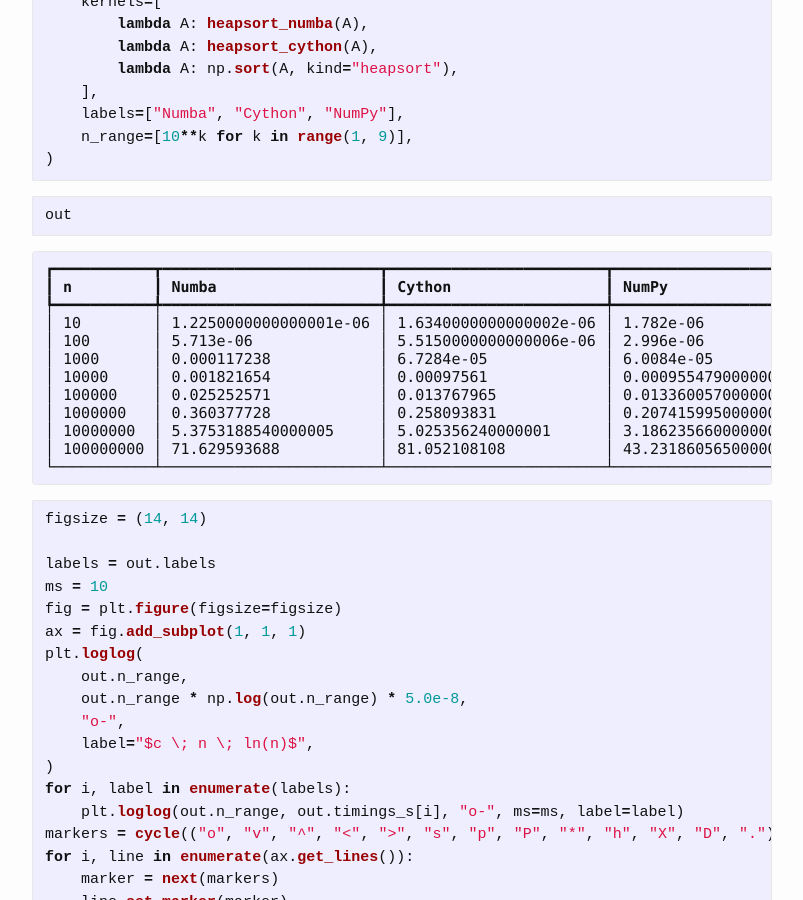
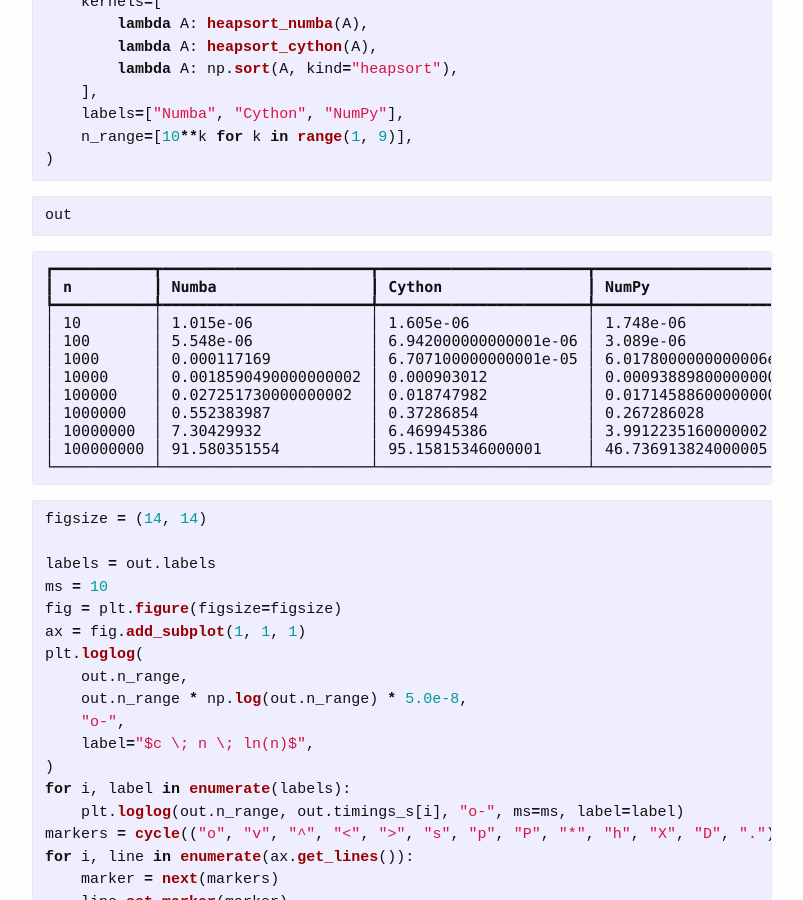
Before and after one commit to aetperf/aetperf.github.io, a Jekyll site: the page built from _posts/2022-04-14-Heapsort-with-Numba-and-Cython.md, in a window 1280 px wide and 900 px high, scrolled down 13209 px. Shown: the whole window, without its empty margins (238-1041 px from the left). Built offline with Jekyll 4.4.1, drawn with Linux system fonts in a browser that asks for light colours; formulas are drawn with MathJax 3; comment, search, counter and statistics services are not loaded.

Commit message:
updated the elapsed time table

````diff
--- a/_posts/2022-04-14-Heapsort-with-Numba-and-Cython.md
+++ b/_posts/2022-04-14-Heapsort-with-Numba-and-Cython.md
@@ -676,18 +676,18 @@
 ```
 
 
-<pre style="white-space:pre;overflow-x:auto;line-height:normal;font-family:Menlo,'DejaVu Sans Mono',consolas,'Courier New',monospace">┏━━━━━━━━━━━┳━━━━━━━━━━━━━━━━━━━━━━━━┳━━━━━━━━━━━━━━━━━━━━━━━━┳━━━━━━━━━━━━━━━━━━━━━━━┓
-┃<span style="font-weight: bold"> n         </span>┃<span style="font-weight: bold"> Numba                  </span>┃<span style="font-weight: bold"> Cython                 </span>┃<span style="font-weight: bold"> NumPy                 </span>┃
-┡━━━━━━━━━━━╇━━━━━━━━━━━━━━━━━━━━━━━━╇━━━━━━━━━━━━━━━━━━━━━━━━╇━━━━━━━━━━━━━━━━━━━━━━━┩
-│ 10        │ 1.2250000000000001e-06 │ 1.6340000000000002e-06 │ 1.782e-06             │
-│ 100       │ 5.713e-06              │ 5.5150000000000006e-06 │ 2.996e-06             │
-│ 1000      │ 0.000117238            │ 6.7284e-05             │ 6.0084e-05            │
-│ 10000     │ 0.001821654            │ 0.00097561             │ 0.0009554790000000001 │
-│ 100000    │ 0.025252571            │ 0.013767965            │ 0.013360057000000002  │
-│ 1000000   │ 0.360377728            │ 0.258093831            │ 0.20741599500000002   │
-│ 10000000  │ 5.3753188540000005     │ 5.025356240000001      │ 3.1862356600000004    │
-│ 100000000 │ 71.629593688           │ 81.052108108           │ 43.231860565000005    │
-└───────────┴────────────────────────┴────────────────────────┴───────────────────────┘
+<pre style="white-space:pre;overflow-x:auto;line-height:normal;font-family:Menlo,'DejaVu Sans Mono',consolas,'Courier New',monospace">┏━━━━━━━━━━━┳━━━━━━━━━━━━━━━━━━━━━━━┳━━━━━━━━━━━━━━━━━━━━━━━┳━━━━━━━━━━━━━━━━━━━━━━━━┓
+┃<span style="font-weight: bold"> n         </span>┃<span style="font-weight: bold"> Numba                 </span>┃<span style="font-weight: bold"> Cython                </span>┃<span style="font-weight: bold"> NumPy                  </span>┃
+┡━━━━━━━━━━━╇━━━━━━━━━━━━━━━━━━━━━━━╇━━━━━━━━━━━━━━━━━━━━━━━╇━━━━━━━━━━━━━━━━━━━━━━━━┩
+│ 10        │ 1.015e-06             │ 1.605e-06             │ 1.748e-06              │
+│ 100       │ 5.548e-06             │ 6.942000000000001e-06 │ 3.089e-06              │
+│ 1000      │ 0.000117169           │ 6.707100000000001e-05 │ 6.0178000000000006e-05 │
+│ 10000     │ 0.0018590490000000002 │ 0.000903012           │ 0.0009388980000000001  │
+│ 100000    │ 0.027251730000000002  │ 0.018747982           │ 0.017145886000000003   │
+│ 1000000   │ 0.552383987           │ 0.37286854            │ 0.267286028            │
+│ 10000000  │ 7.30429932            │ 6.469945386           │ 3.9912235160000002     │
+│ 100000000 │ 91.580351554          │ 95.15815346000001     │ 46.736913824000005     │
+└───────────┴───────────────────────┴───────────────────────┴────────────────────────┘
 </pre>
 
 
````
Also changed, not shown: _posts/WP_2022-04-14-Heapsort-with-Numba-and-Cython.md (+12 -12 lines).
